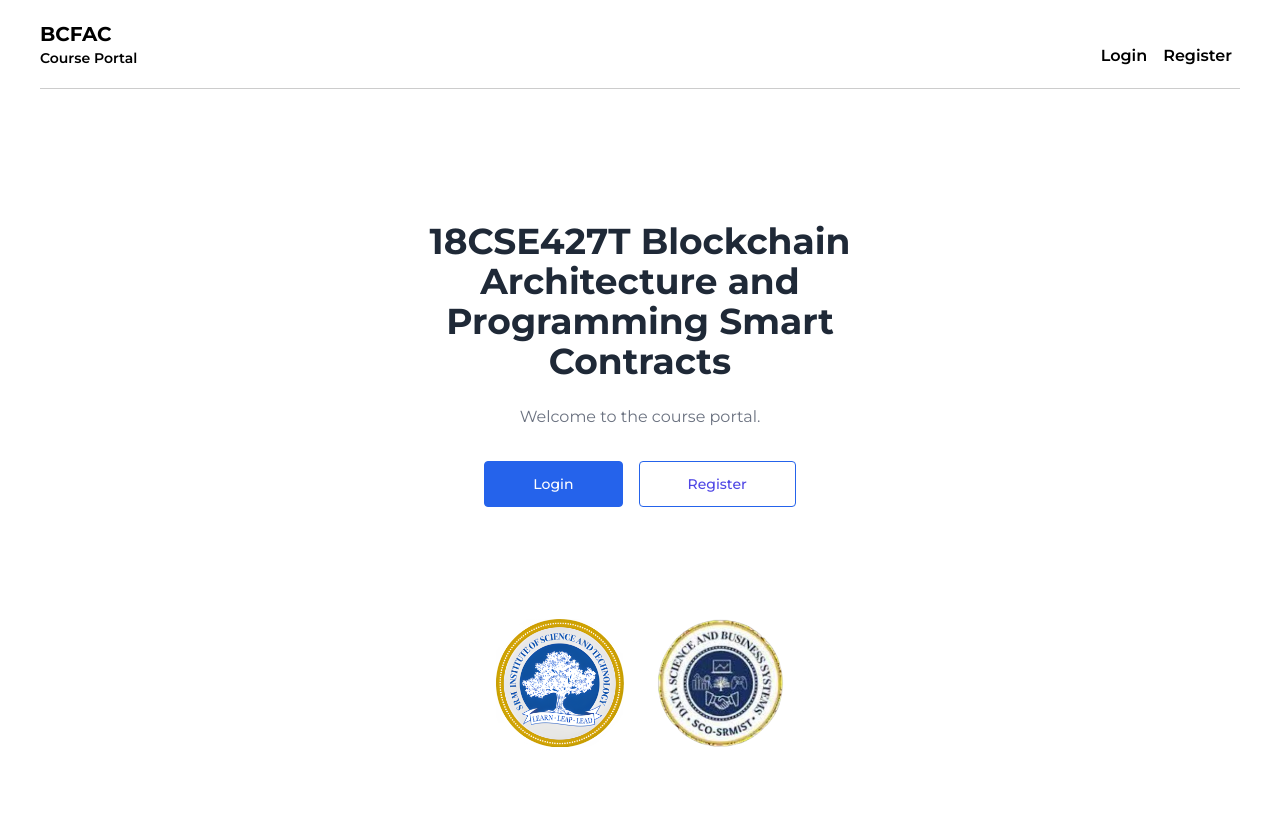
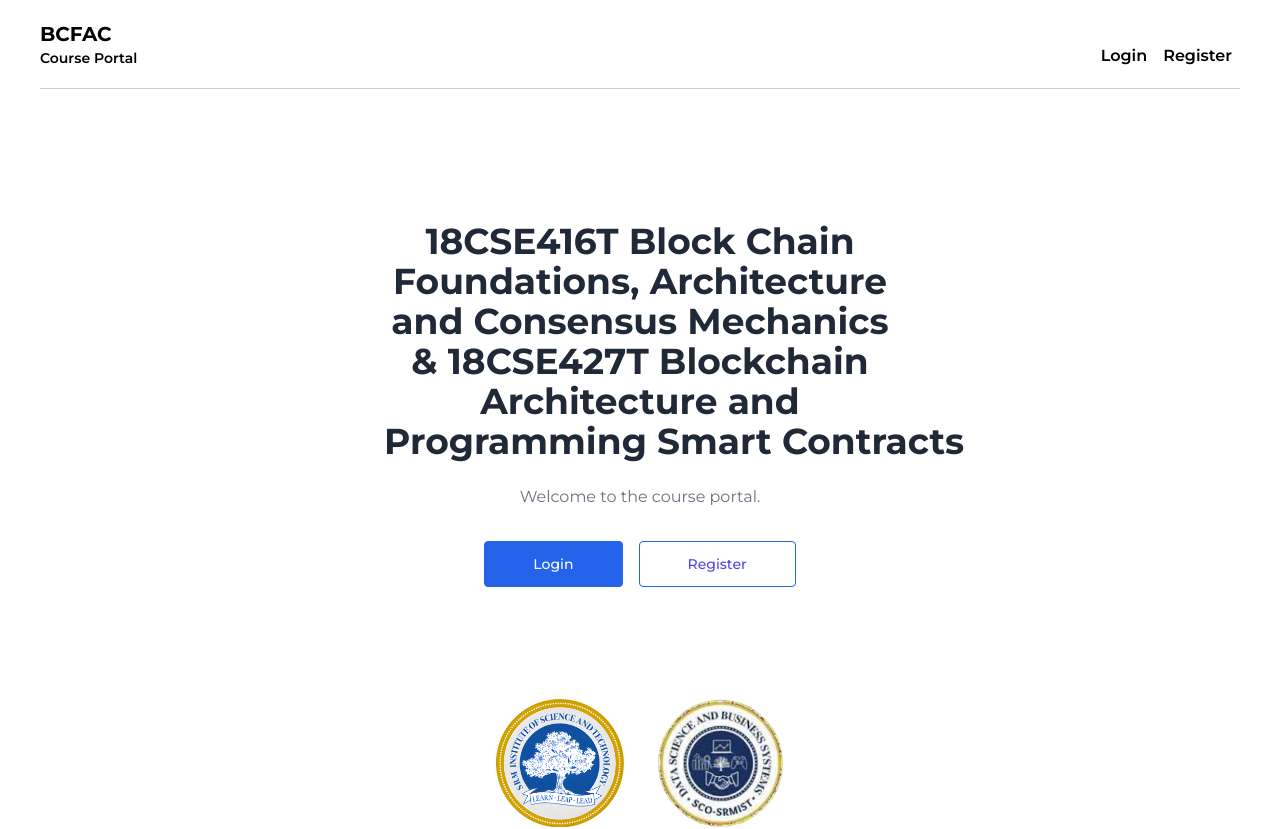
Before and after one commit to kevinpauljacob/bcfac-portal, a Next.js app: page / in a window 1280 px wide. Shown: the top 829 px of the page. Built offline with nearby package versions, Linux system fonts and the light colour scheme; no server answers.

Commit message:
Update index.tsx

```diff
--- a/src/pages/index.tsx
+++ b/src/pages/index.tsx
@@ -12,7 +12,7 @@ export default function Home() {
         <div className="container mx-auto px-6 py-16 pt-28 text-center">
           <div className="mx-auto max-w-lg">
             <h1 className="text-3xl font-bold text-gray-800 dark:text-white md:text-4xl">
-              18CSE427T	Blockchain Architecture and Programming Smart Contracts
+              18CSE416T	Block Chain Foundations, Architecture and Consensus Mechanics & 18CSE427T	Blockchain Architecture and Programming Smart Contracts
             </h1>
 
             <p className="mt-6 text-gray-500 dark:text-gray-300">
```
